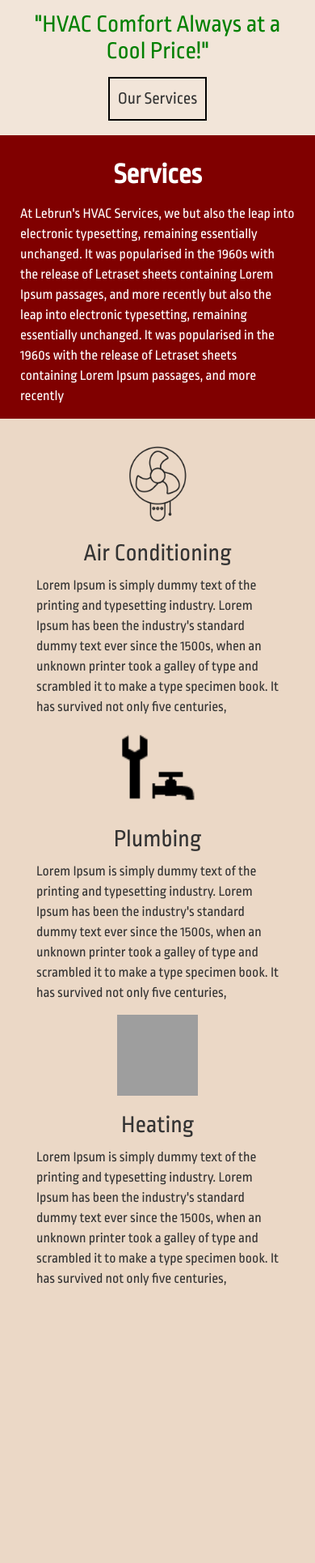
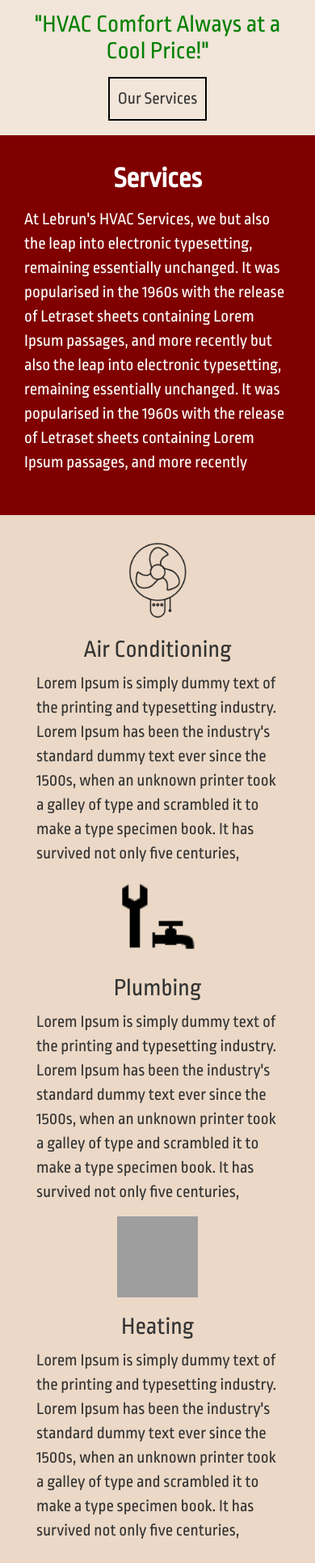
Before and after one commit to npaul007/acPlumbingMasters, a PHP site: page / in a window 390 px wide. Shown: the part 383-2313 px from the top of the page at 81% size. Before the commit the page ends 1971 px from the top, so only its background shows below. Run offline with PHP 8.4, Linux system fonts and the light colour scheme; grey boxes are pictures that could not be loaded.

Commit message:
service row height fix

```diff
--- a/css/style.css
+++ b/css/style.css
@@ -114,8 +114,7 @@ p{
 #services-lead-header{
 	background: #800000;
 	color: white;
-	padding: 10px;
-	height: 300px;
+	padding: 15px 15px 40px 15px;
 }
 
 @media screen and (max-width: 760px){
@@ -137,11 +136,11 @@ p{
 	}
 
 	#services-lead-header{
-		height: 350px;
+		height: auto;
 	}
 
 	p{
-		font-size: 1.25em;
+		font-size: 1.5em;
 	}
 
 	.hollow-button{
```
